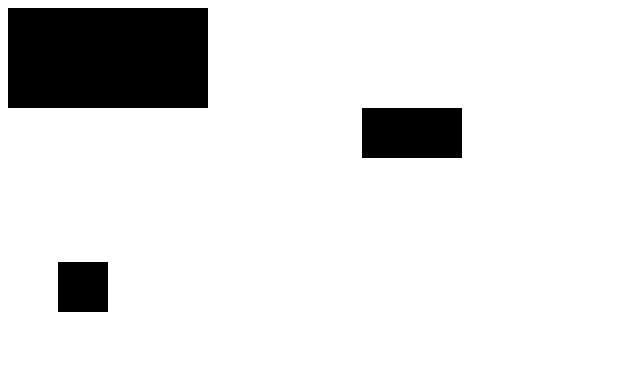
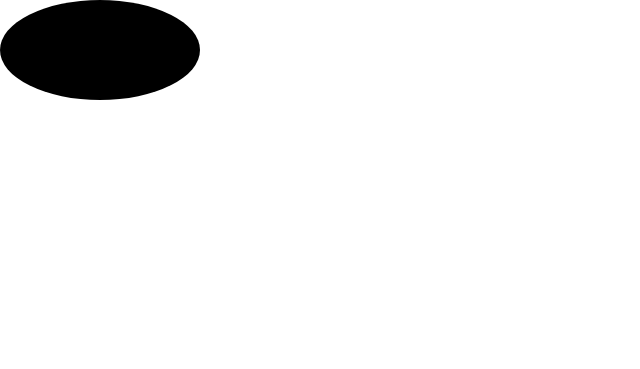
Before and after one commit to Sejmou/learning-d3, a website built with Vite: page index.html in a window 1280 px wide. Shown: the whole page, without its empty margins (0-640 px from the left). Built offline with nearby package versions, Linux system fonts and the light colour scheme.

Commit message:
ellipse element

```diff
--- a/index.html
+++ b/index.html
@@ -4,23 +4,14 @@
     <meta charset="UTF-8" />
     <link rel="icon" type="image/svg+xml" href="/vite.svg" />
     <meta name="viewport" content="width=device-width, initial-scale=1.0" />
-    <title>Vite + TS</title>
+    <title>Learning D3.js</title>
   </head>
   <body>
     <div id="app"></div>
     <script type="module" src="/src/main.ts"></script>
     <svg width="300" height="200">
-      <rect width="200" height="100"></rect>
+      <!-- rx and ry set ellipse radius -->
+      <ellipse cx="100" cy="50" rx="100" ry="50" />
     </svg>
-    <!-- This SVG will be positioned next to the existing one if there is enough horizontal space, else below-->
-    <svg>
-      <rect width="100" height="50" x="50" y="50" />
-    </svg>
-    <div>
-      <!-- as divs are block level elements, by default wrapping an svg tag with -->
-      <svg>
-        <rect width="50" height="50" x="50" y="50" />
-      </svg>
-    </div>
   </body>
 </html>
--- a/src/style.css
+++ b/src/style.css
@@ -1,2 +1,17 @@
 /* As this file gets imported in main.ts and main.ts is subsequently imported in index.html, we can use this file to define styles */
 /* In the Udemy course, the CSS file is imported in index.html directly, which has the same end result */
+html {
+  box-sizing: border-box;
+  font-size: 16px;
+}
+
+*,
+*:before,
+*:after {
+  box-sizing: inherit;
+}
+
+body {
+  margin: 0;
+  padding: 0;
+}
```
